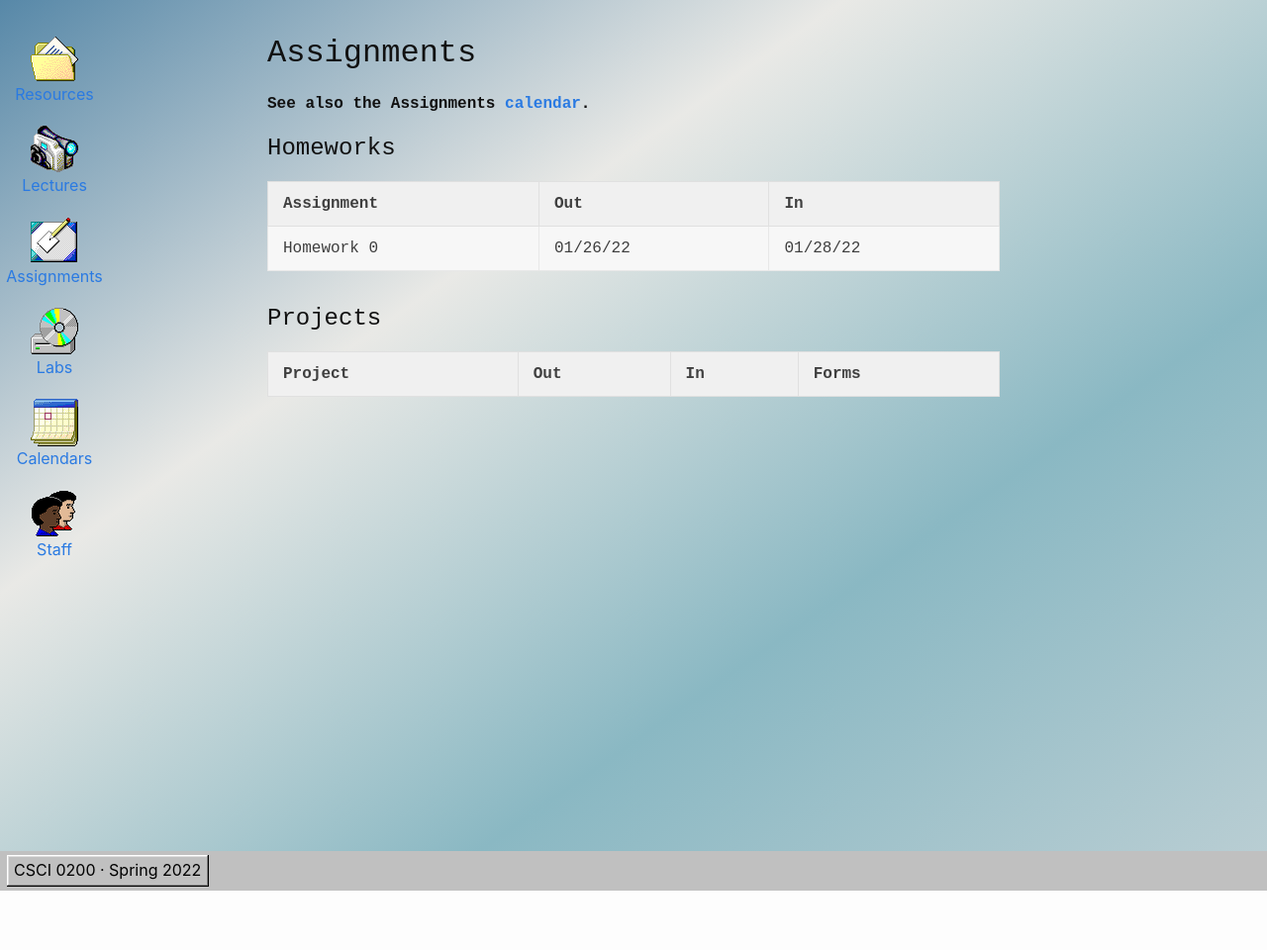
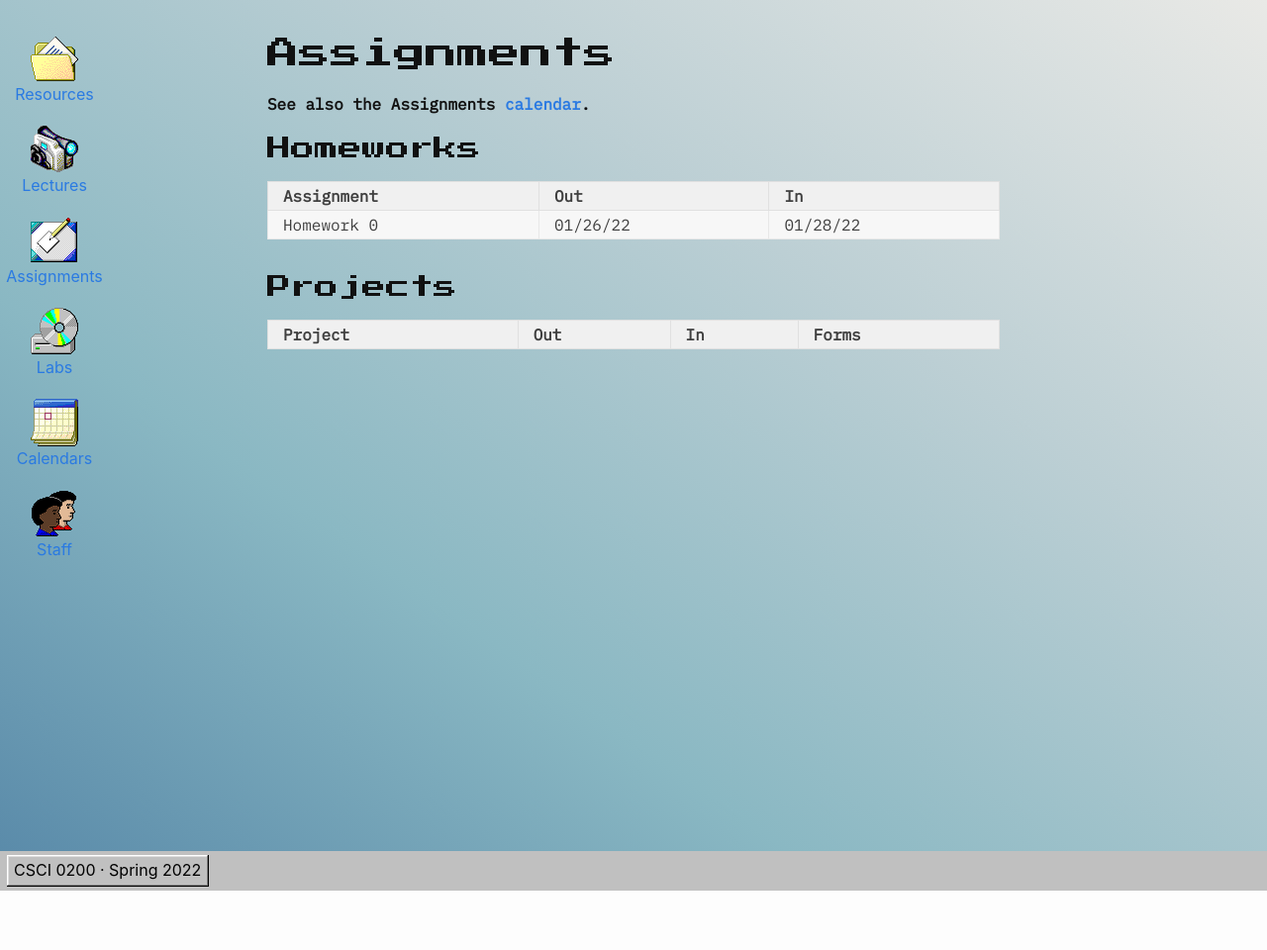
Before and after one commit to brown-csci0200/brown-csci0200.github.io, a Jekyll site: the page built from assignments.md, in a window 1280 px wide. Shown: the whole page at 99% size. Built offline with Jekyll 4.4.1, drawn with Linux system fonts in a browser that asks for light colours.

Commit message:
fonts and small adjustments

```diff
--- a/_includes/head.html
+++ b/_includes/head.html
@@ -1,4 +1,5 @@
 <head>
+  <link href="https://fonts.googleapis.com/css2?family=IBM+Plex+Mono&family=Press+Start+2P&display=swap" rel="stylesheet">
   <meta charset="utf-8">
   <meta http-equiv="X-UA-Compatible" content="IE=edge">
   <meta name="viewport" content="width=device-width, initial-scale=1">
--- a/_sass/minima/_base.scss
+++ b/_sass/minima/_base.scss
@@ -104,6 +104,7 @@ li {
  */
 h1, h2, h3, h4, h5, h6 {
   font-weight: $base-font-weight;
+  font-family: 'Press Start 2P', cursive;
 }
 
 
@@ -263,7 +264,7 @@ table {
     }
   }
   th, td {
-    padding: ($spacing-unit / 3) ($spacing-unit / 2);
+    padding: ($spacing-unit / 15) ($spacing-unit / 2);
   }
   th {
     background-color: $table-header-bg-color;
--- a/_sass/minima/_layout.scss
+++ b/_sass/minima/_layout.scss
@@ -199,8 +199,8 @@
 .page-content {
   padding: $spacing-unit 0;
   flex: 1 0 auto;
-  background: linear-gradient(to top left, #bccfd4, #8ab8c3,#e9e9e6, #5788a8);
-  font-family: 'Cutive Mono', monospace;
+  background: linear-gradient(to bottom left, #e9e9e6,  #bccfd4, #8ab8c3, #5788a8);
+  font-family: 'IBM Plex Mono', monospace;
 }
 
 .page-heading {
--- a/assets/css/style.scss
+++ b/assets/css/style.scss
@@ -32,6 +32,7 @@
         display: flex;
         justify-content: center;
         align-items: center;
+        object-fit: cover
       }
 
       .staff-info {
```
